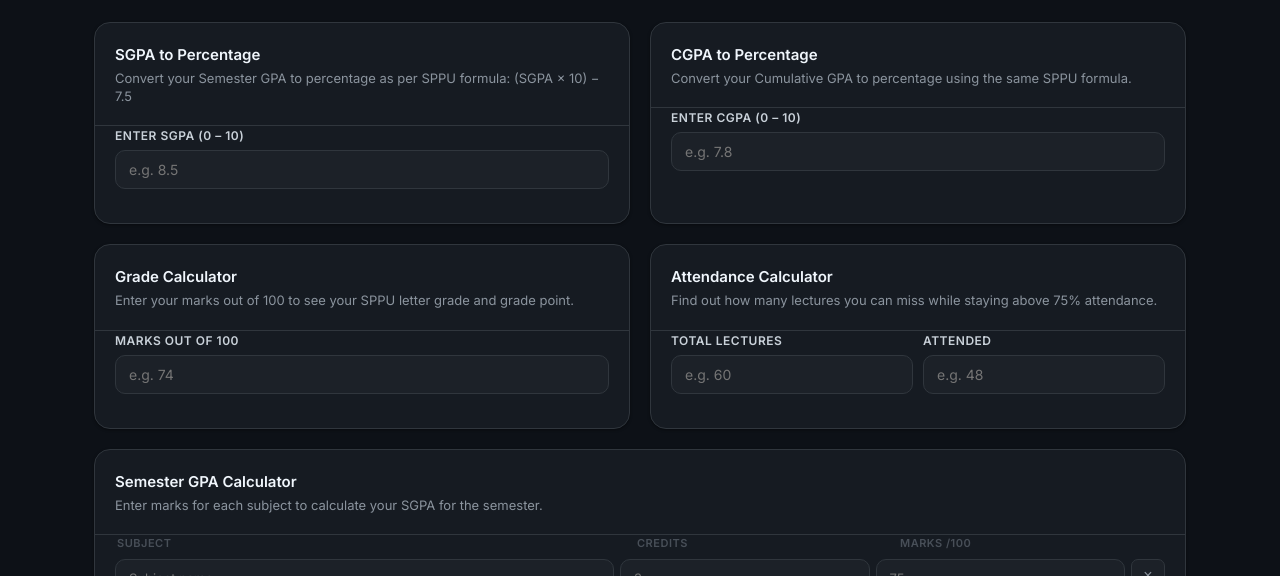
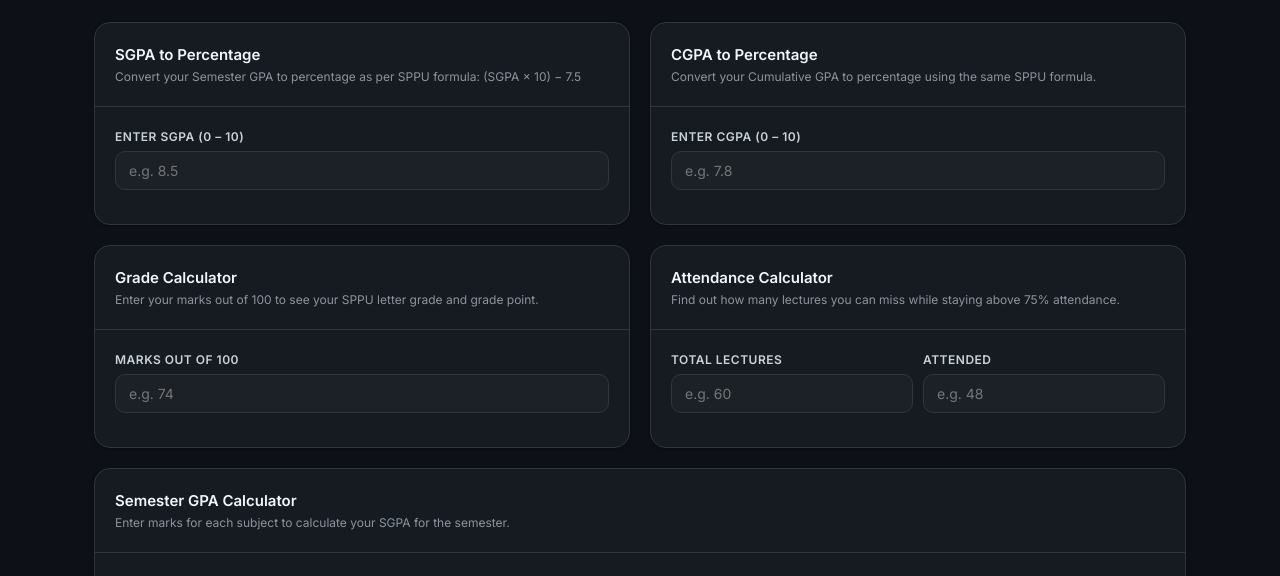
Before and after one commit to adityalawande17/sppu-study-hub-v3, a React (Vite) app: page /tools in a window 1280 px wide. Shown: the part 224-800 px from the top of the page. Built offline with nearby package versions, Linux system fonts and the light colour scheme; no server answers.

Commit message:
fix: allignment and font of the text

```diff
--- a/src/pages/Tools.jsx
+++ b/src/pages/Tools.jsx
@@ -461,7 +461,11 @@ export default function Tools() {
           <div
             key={tool.id}
             className="tool-card fade-up"
-            style={tools.length % 2 !== 0 && index === tools.length - 1 ? { gridColumn: "1 / -1" } : {}}
+            style={
+              tools.length % 2 !== 0 && index === tools.length - 1
+                ? { gridColumn: "1 / -1" }
+                : {}
+            }
           >
             <div
               className="tool-card-head"
@@ -479,7 +483,7 @@ export default function Tools() {
                 </div>
                 <div
                   style={{
-                    fontSize: 13,
+                    fontSize: 12,
                     color: "var(--text-3)",
                     marginTop: 2,
                     lineHeight: 1.4,
--- a/src/styles/global.css
+++ b/src/styles/global.css
@@ -813,7 +813,7 @@ h3 {
   font-size: 20px;
 }
 .tool-body {
-  padding: 0 20px 20px;
+  padding: 20px 20px 20px;
 }
 .tool-result {
   background: var(--surface2);
```
